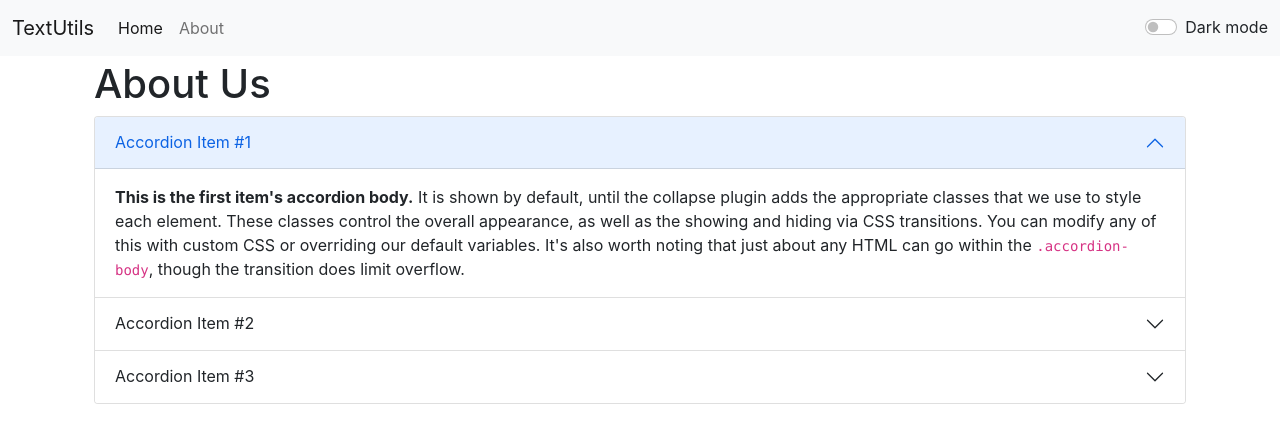
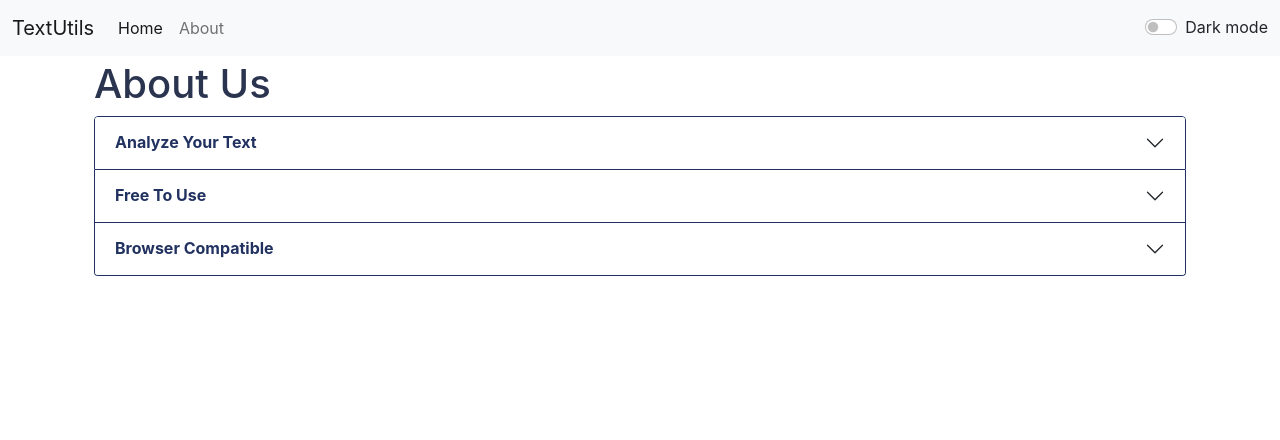
Before and after one commit to anujvkmgithub/TextUtils-ReactApp, a React (Create React App) app: page /about in a window 1280 px wide. Shown: the top 440 px of the page. Built offline with nearby package versions, Linux system fonts and the light colour scheme.

Commit message:
Add files via upload

```diff
--- a/src/components/About.js
+++ b/src/components/About.js
@@ -1,43 +1,51 @@
 import React from 'react'
 
-export default function About() {
+export default function About(props) {
+
+    let myStyle ={
+        color: props.mode === "dark"?"white":"rgb(33 49 96)",
+        backgroundColor: props.mode === "dark"?"rgb(33 49 96)":"white",
+       // border: "1px solid",
+        borderColor: props.mode === "dark"?"white":"rgb(33 49 96)"
+
+    }
   return (
     <div className='container'>
-        <h1>About Us</h1>
+        <h1 style={{color: props.mode === "dark"?"white":"#2a344f"}}>About Us</h1>
         <div class="accordion" id="accordionExample">
-            <div class="accordion-item">
+            <div class="accordion-item" style={myStyle}>
                 <h2 class="accordion-header" id="headingOne">
-                <button class="accordion-button" type="button" data-bs-toggle="collapse" data-bs-target="#collapseOne" aria-expanded="true" aria-controls="collapseOne">
-                    Accordion Item #1
+                <button style={myStyle} class="accordion-button collapsed" type="button" data-bs-toggle="collapse" data-bs-target="#collapseOne" aria-expanded="false" aria-controls="collapseOne">
+                <strong>Analyze Your Text</strong>
                 </button>
                 </h2>
-                <div id="collapseOne" class="accordion-collapse collapse show" aria-labelledby="headingOne" data-bs-parent="#accordionExample">
-                <div class="accordion-body">
-                    <strong>This is the first item's accordion body.</strong> It is shown by default, until the collapse plugin adds the appropriate classes that we use to style each element. These classes control the overall appearance, as well as the showing and hiding via CSS transitions. You can modify any of this with custom CSS or overriding our default variables. It's also worth noting that just about any HTML can go within the <code>.accordion-body</code>, though the transition does limit overflow.
+                <div id="collapseOne" class="accordion-collapse collapse" aria-labelledby="headingOne" data-bs-parent="#accordionExample">
+                <div class="accordion-body" style={myStyle}>
+                TextUtils give you a way to analyze your text quickly and efficiently. Be it word count, character count or etc.
                 </div>
                 </div>
             </div>
-            <div class="accordion-item">
+            <div class="accordion-item" style={myStyle}>
                 <h2 class="accordion-header" id="headingTwo">
-                <button class="accordion-button collapsed" type="button" data-bs-toggle="collapse" data-bs-target="#collapseTwo" aria-expanded="false" aria-controls="collapseTwo">
-                    Accordion Item #2
+                <button class="accordion-button collapsed" style={myStyle} type="button" data-bs-toggle="collapse" data-bs-target="#collapseTwo" aria-expanded="false" aria-controls="collapseTwo">
+                <strong>Free To Use</strong>
                 </button>
                 </h2>
                 <div id="collapseTwo" class="accordion-collapse collapse" aria-labelledby="headingTwo" data-bs-parent="#accordionExample">
-                <div class="accordion-body">
-                    <strong>This is the second item's accordion body.</strong> It is hidden by default, until the collapse plugin adds the appropriate classes that we use to style each element. These classes control the overall appearance, as well as the showing and hiding via CSS transitions. You can modify any of this with custom CSS or overriding our default variables. It's also worth noting that just about any HTML can go within the <code>.accordion-body</code>, though the transition does limit overflow.
+                <div class="accordion-body" style={myStyle}>
+                TextUtils is a free character counter tool that provides instant character count & word count statistics for a given text. TextUtils reports the number of words and characters. Thus it is suitable for writing text with word/character limit.
                 </div>
                 </div>
             </div>
-            <div class="accordion-item">
+            <div class="accordion-item" style={myStyle}>
                 <h2 class="accordion-header" id="headingThree">
-                <button class="accordion-button collapsed" type="button" data-bs-toggle="collapse" data-bs-target="#collapseThree" aria-expanded="false" aria-controls="collapseThree">
-                    Accordion Item #3
+                <button class="accordion-button collapsed" style={myStyle} type="button" data-bs-toggle="collapse" data-bs-target="#collapseThree" aria-expanded="false" aria-controls="collapseThree">
+                <strong>Browser Compatible</strong>
                 </button>
                 </h2>
                 <div id="collapseThree" class="accordion-collapse collapse" aria-labelledby="headingThree" data-bs-parent="#accordionExample">
-                <div class="accordion-body">
-                    <strong>This is the third item's accordion body.</strong> It is hidden by default, until the collapse plugin adds the appropriate classes that we use to style each element. These classes control the overall appearance, as well as the showing and hiding via CSS transitions. You can modify any of this with custom CSS or overriding our default variables. It's also worth noting that just about any HTML can go within the <code>.accordion-body</code>, though the transition does limit overflow.
+                <div class="accordion-body" style={myStyle}>
+                This word counter software works in any web browsers such as chrome, Firefox, Internet Explorer, Safari, Opera. It suits to count characters in facebook, blog, books, exel document, pdf document, essays, etc.
                 </div>
                 </div>
             </div>
```
